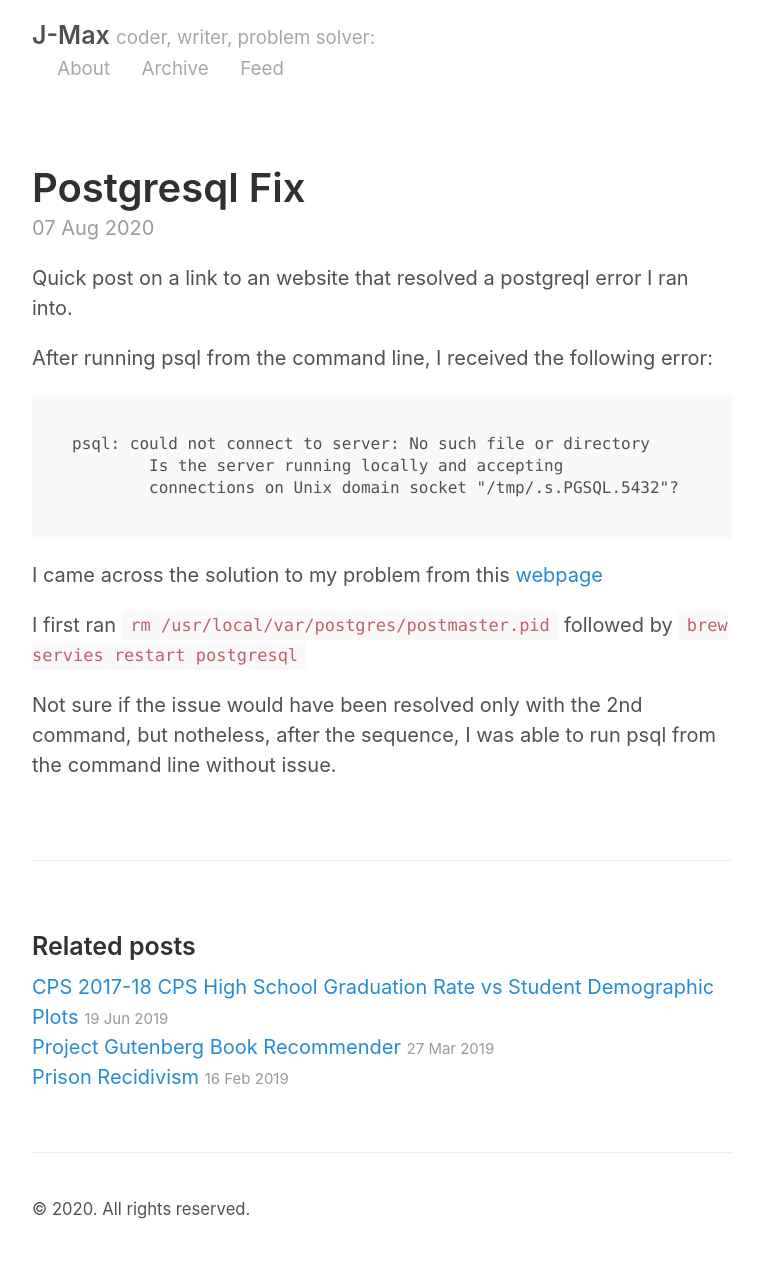
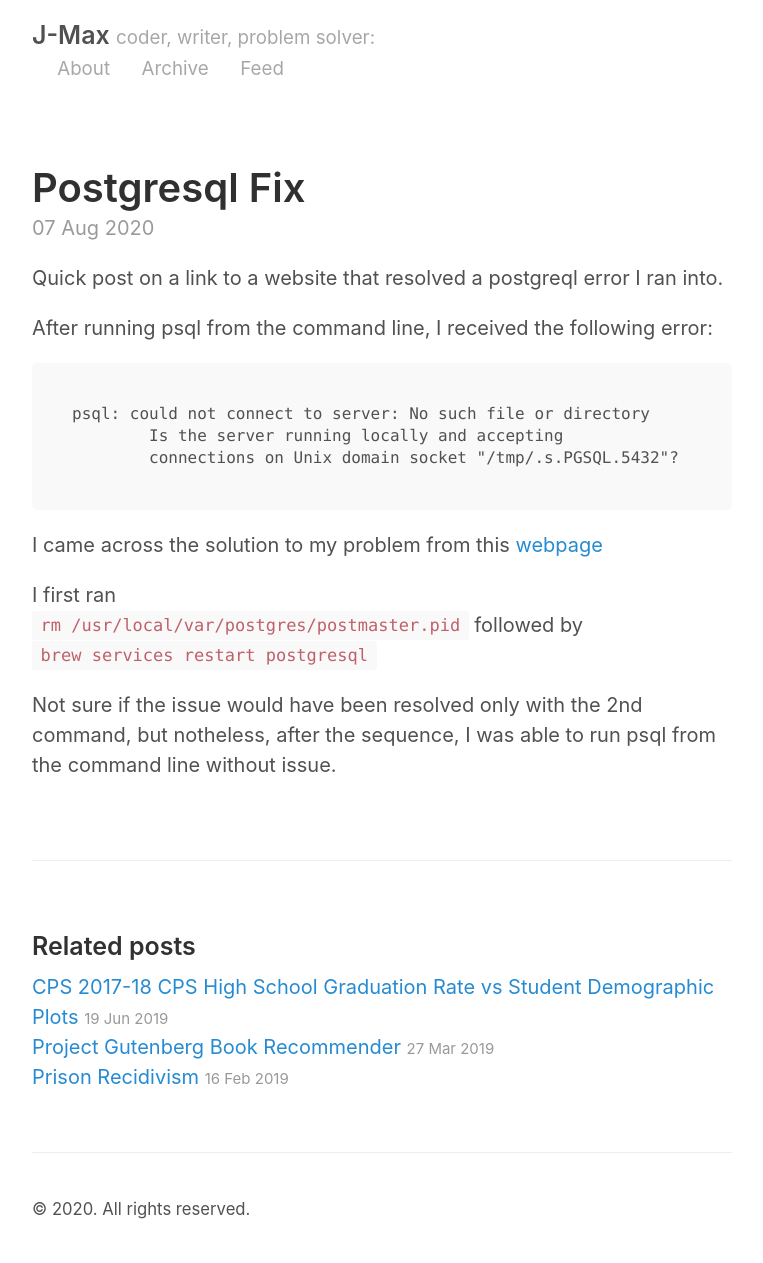
Before and after one commit to j-max/j-max.github.io, a Jekyll site: the page built from _posts/2020-08-07-psqlfix.md, in a window 1280 px wide. Shown: the whole page, without its empty margins (258-1021 px from the left). Built offline with Jekyll 4.4.1, drawn with Linux system fonts in a browser that asks for light colours.

Commit message:
Fix typos in psqlfix

````diff
--- a/_posts/2020-08-07-psqlfix.md
+++ b/_posts/2020-08-07-psqlfix.md
@@ -3,7 +3,7 @@ layout: post
 title: Postgresql Fix
 ---
 
-Quick post on a link to an website that resolved a postgreql error I ran into.
+Quick post on a link to a website that resolved a postgreql error I ran into.
 
 After running psql from the command line, I received the following error:
 
@@ -18,6 +18,6 @@ I came across the solution to my problem from this [webpage](https://k-koh.haten
 I first ran
 ```rm /usr/local/var/postgres/postmaster.pid```
 followed by
-```brew servies restart postgresql```
+```brew services restart postgresql```
 
 Not sure if the issue would have been resolved only with the 2nd command, but notheless, after the sequence, I was able to run psql from the command line without issue.
````
